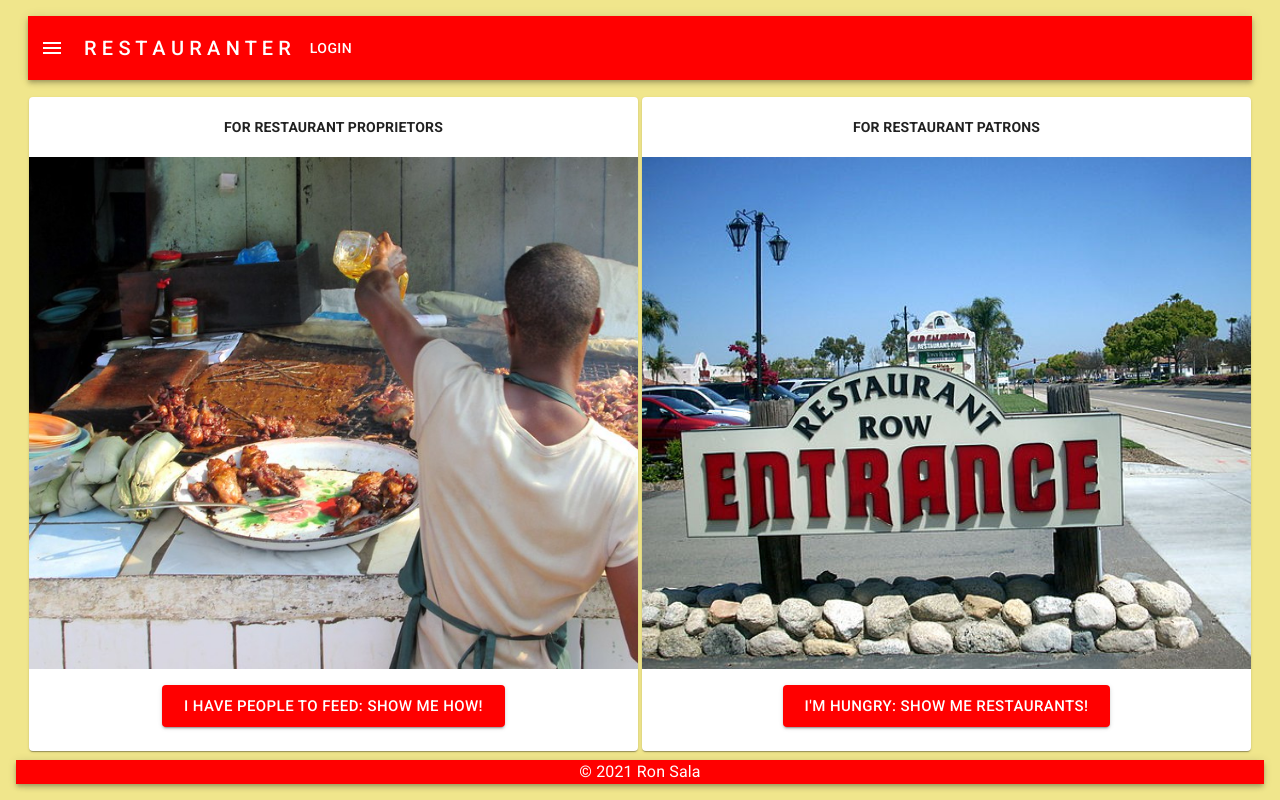
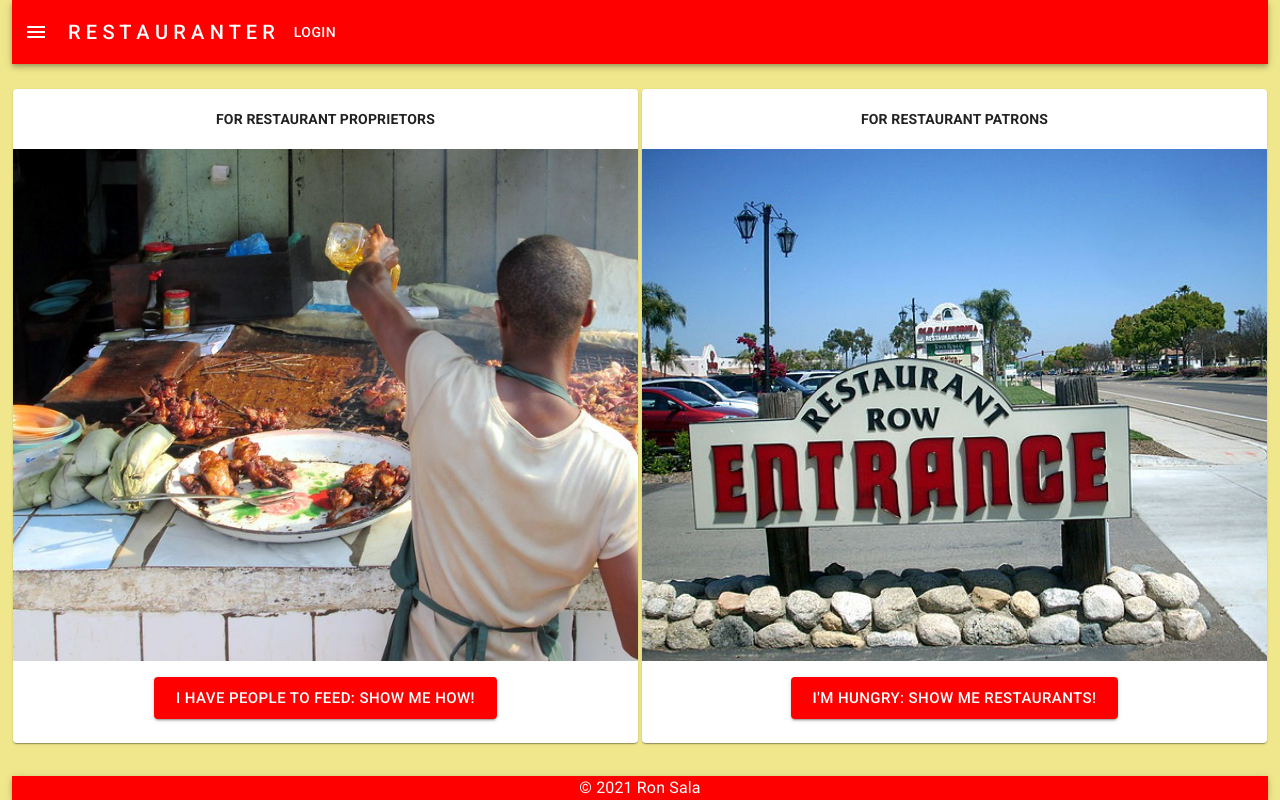
Before and after one commit to ronsala/restaranter-frontend, a React (Create React App) app: page / in a window 1280 px wide. Built offline with nearby package versions, Linux system fonts and the light colour scheme.

Commit message:
adjust footer to width of AppBarMain

```diff
--- a/src/App.js
+++ b/src/App.js
@@ -17,9 +17,8 @@ import Footer from './components/Footer';
 const useStyles = makeStyles((theme) => ({
   main: {
     flexGrow: 1,
-    margin: '1rem',
+    top: '1.5rem',
     position: 'relative',
-    bottom: 0,
   },
 }));
 
--- a/src/components/AppBarMain.js
+++ b/src/components/AppBarMain.js
@@ -11,7 +11,7 @@ import MenuIcon from '@material-ui/icons/Menu';
 const useStyles = makeStyles((theme) => ({
   root: {
     flexGrow: 1,
-    margin: '1rem',
+//     left: '2rem',
   },
   title: {
     flexGrow: 1,
--- a/src/components/Footer.js
+++ b/src/components/Footer.js
@@ -5,11 +5,10 @@ import Typography from '@material-ui/core/Typography';
 
 const useStyles = makeStyles((theme) => ({
   root: {
-    margin: '1rem',
     position: 'fixed',
     bottom: 0,
-    left: 0,
-    right: 0,
+    left: '0.75rem',
+    right: '0.75rem',
     flexGrow: 1,
   },
   copyright: {
```
